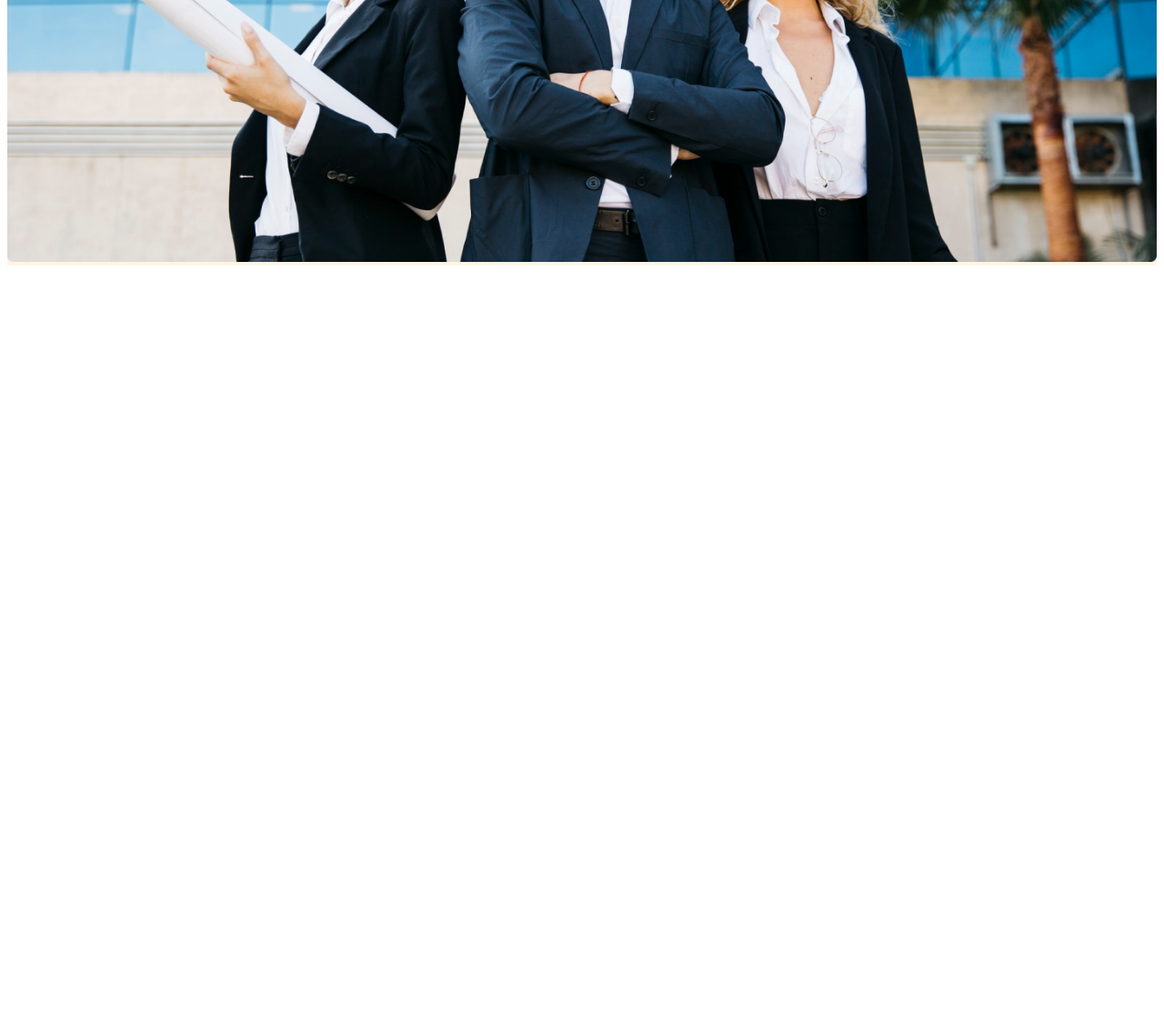
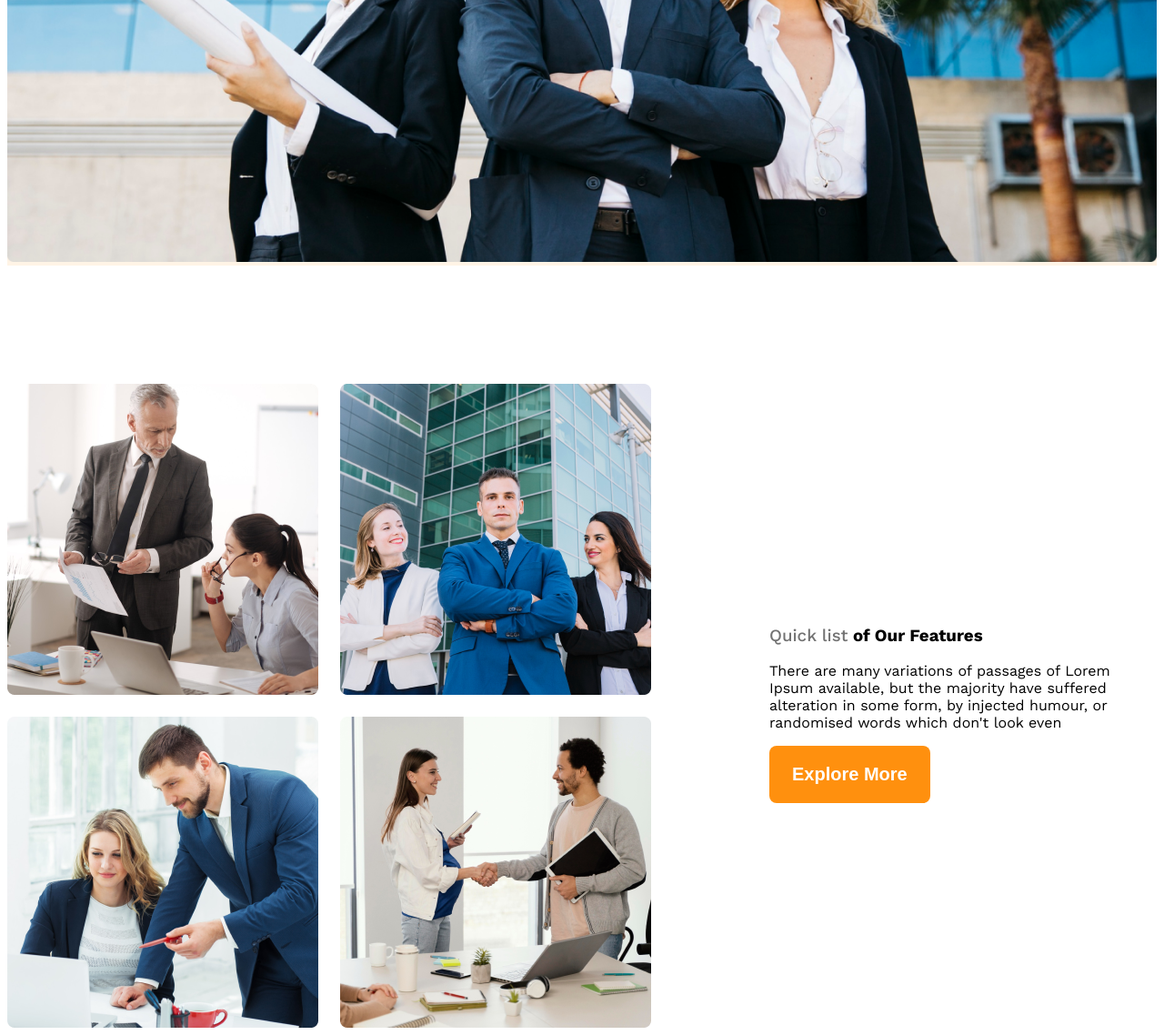
Before and after one commit to Miskat-JDK/g3-architects-website, a plain HTML site: page index.html in a window 1280 px wide. Shown: the part 892-2030 px from the top of the page at 91% size. Before the commit the page ends 1192 px from the top, so only its background shows below. Drawn offline with nearby package versions, Linux system fonts and the light colour scheme.

Commit message:
added an index.html file

```diff
--- a/index.html
+++ b/index.html
@@ -6,6 +6,7 @@
                 <title>G3 Architects</title>
                 <link rel="stylesheet" href="styles/architects.css">
 </head>
+
 <body class="work-sans-font">
      <header class="bg-light">
    <nav class="navbar display-flex">
@@ -34,7 +35,21 @@
    </div>
      </header>
      <main>
+     <section class="teams display-flex">
+        <div class="team-img-container">
+          <img src="images/team1.png" alt="two architect discussing about design">
+          <img src="images/team2.png" alt="">
+          <img src="images/team3.png" alt="">
+          <img src="images/team4.png" alt="">
 
+
+        </div>
+        <div class="our-features">
+          <h3 class="feature-title"><span id="quick-list" class="text-light-gray">Quick list</span> <span>of Our</span> <span>Features</span></h3>
+          <p class="feature-description">There are many variations of passages of Lorem Ipsum available, but the majority have suffered alteration in some form, by injected humour, or randomised words which don't look even</p>
+          <button class="btn-primary">Explore More</button>
+        </div>
+     </section>
      </main>
      <footer>
 
--- a/styles/architects.css
+++ b/styles/architects.css
@@ -30,6 +30,15 @@
   font-weight: 600;
   border-radius: 8px;
   border: none;
+ }
+
+ main{
+  max-width: 1440px;
+  margin: 0 auto;
+ }
+
+ main > section{
+  margin-top: 130px;
  }
 
  .bg-light{
@@ -77,6 +86,31 @@
 .banner-image{
   width: 100%;
 }
+
+/* team and feature related styles */
+.teams{
+  align-items: center;
+}
+
+.team-img-container{
+  display: grid;
+  grid-template-columns: repeat(2, 1fr);
+  gap: 24px;
+}
+
+.our-features{
+  margin-left: 130px;
+  max-width: 530px;
+}
+
+.our-title{
+  font-size: 2.8rem;
+  font-weight: 700;
+}
+
+#quick-list{
+  font-weight: 500;
+}
 /* responsive media query  */
 @media screen and (max-width: 576px) {
   .navbar, .nav-link{
```
